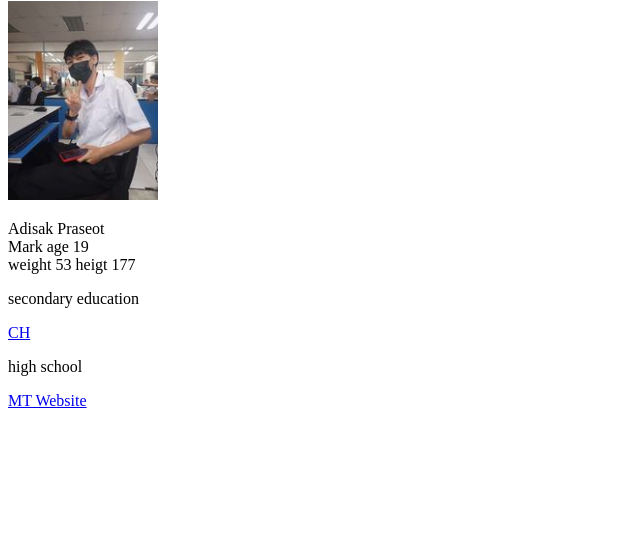
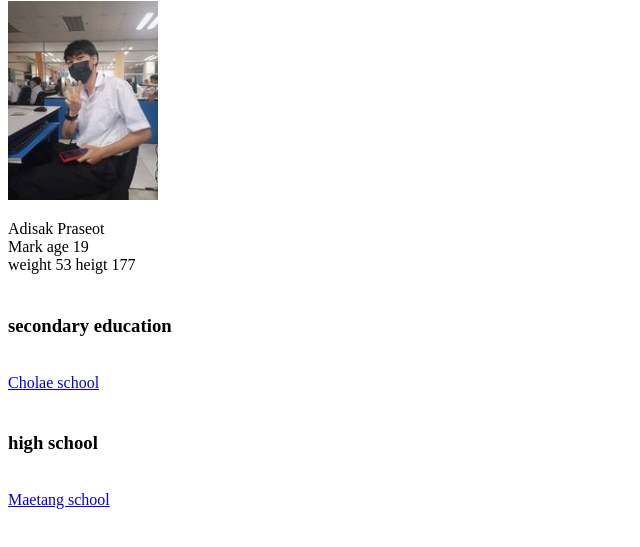
Before and after one commit to Kokokub1/lab1-intro, a plain HTML site: page index.html in a window 1280 px wide. Shown: the part 79-626 px from the top of the page, without its empty margins (0-640 px from the left). Drawn offline with Linux system fonts and the light colour scheme.

Commit message:
Add files via upload

```diff
--- a/index.html
+++ b/index.html
@@ -10,10 +10,10 @@
     <img src="momo.jpg" width="150px" alt="Mark">
     <p>Adisak Praseot <br> Mark age 19 <br>weight 53 heigt 177 </p>
 <form>
-    <p>secondary education</p>
-        <a href="https://data.bopp-obec.info/web/index_view.php?School_ID=1050130409&page=info">CH</a>
-   <p>high school</p>
-    <a href="http://www.maetang.ac.th/">MT Website</a>
+    <h3> <br>secondary education </h3>
+    <br> <a href="https://data.bopp-obec.info/web/index_view.php?School_ID=1050130409&page=info">Cholae school</a>
+    <h3> <br>high school</h3>
+    <br> <a href="http://www.maetang.ac.th/">Maetang school</a>
 </form>
 
 
```
